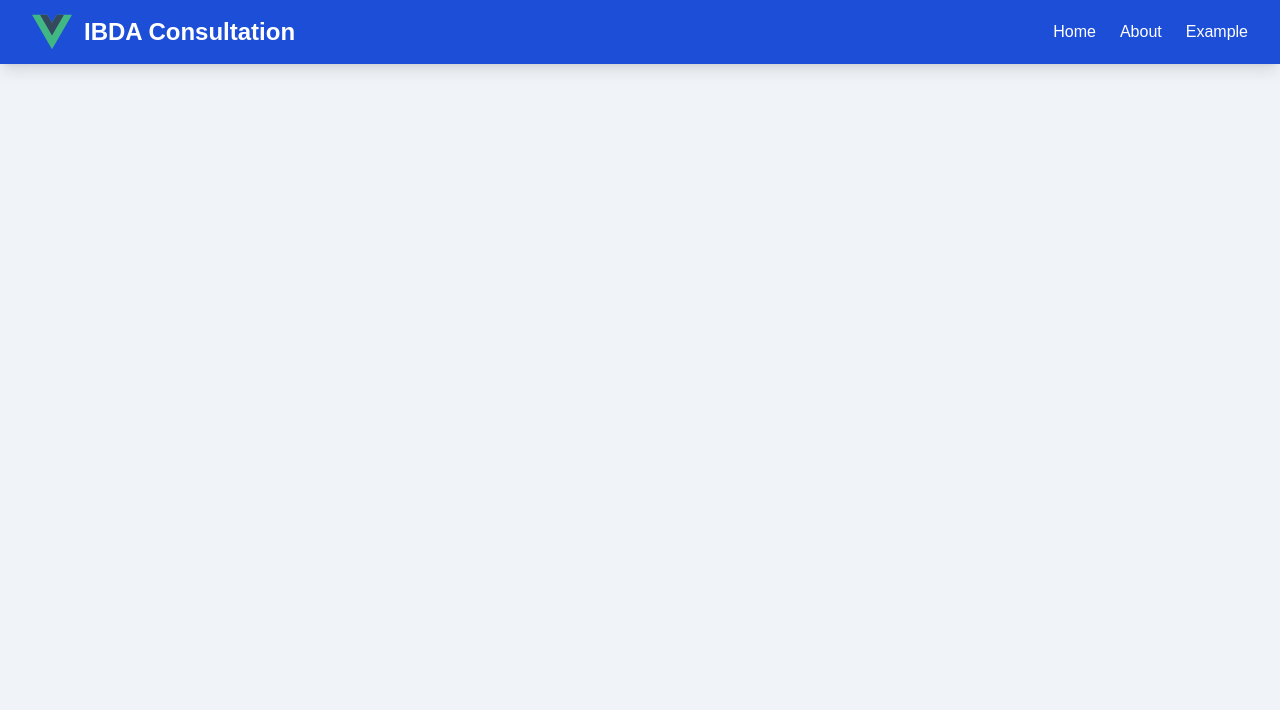
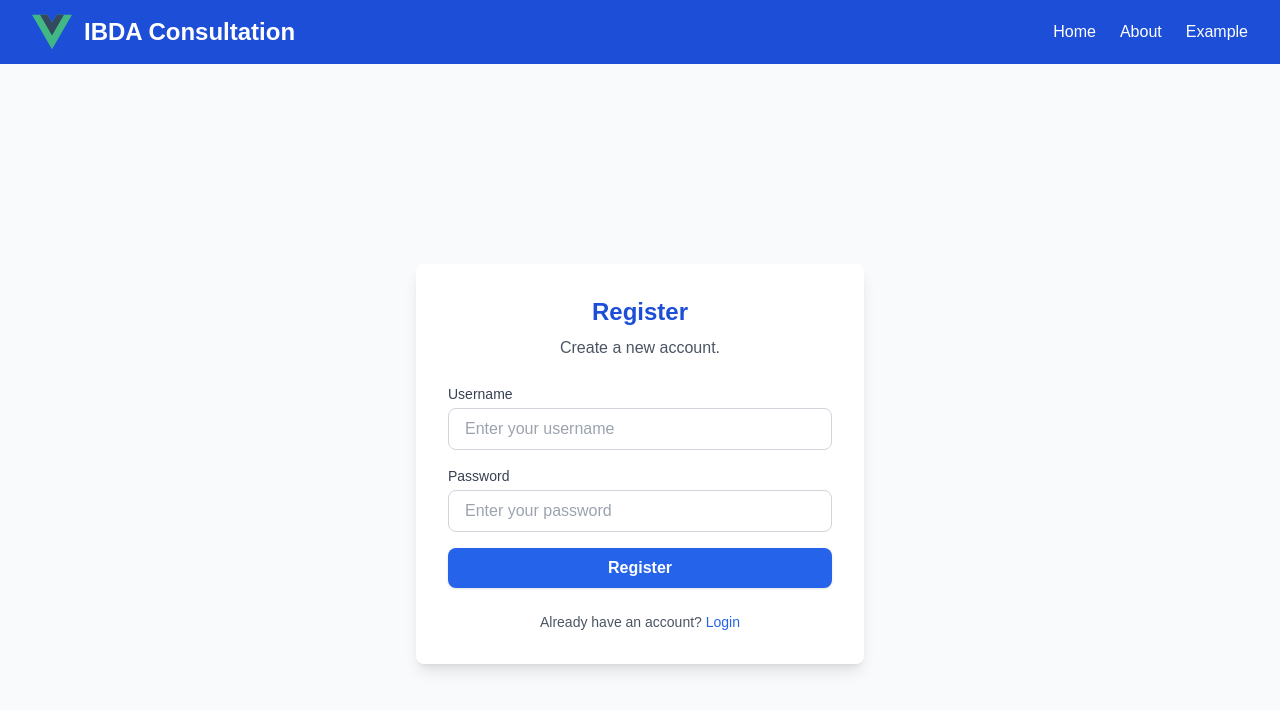
Before and after one commit to 6ill/expense-tracker-vue, a Vue app in the folder client/: page /register in a window 1280 px wide. Shown: the top 710 px of the page. Built offline with nearby package versions, Linux system fonts and the light colour scheme.

Commit message:
bikin halaman register

```diff
--- /dev/null
+++ b/client/src/components/RegisterTemplate.vue
@@ -0,0 +1,82 @@
+<template>
+    <div class="flex items-center justify-center min-h-screen bg-gray-50">
+      <div class="bg-white shadow-lg rounded-lg p-8 max-w-md w-full">
+        <h1 class="text-2xl font-bold text-center text-blue-700">{{ title }}</h1>
+        <p class="text-center text-gray-600 mt-2">{{ description }}</p>
+
+        <form class="mt-6 space-y-4" @submit.prevent="handleRegister">
+          <div>
+            <label for="username" class="block text-sm font-medium text-gray-700">Username</label>
+            <input
+              type="text"
+              id="username"
+              v-model="username"
+              placeholder="Enter your username"
+              class="w-full mt-1 px-4 py-2 border border-gray-300 rounded-lg focus:ring-2 focus:ring-blue-600 focus:outline-none"
+              required
+            />
+          </div>
+          <div>
+            <label for="password" class="block text-sm font-medium text-gray-700">Password</label>
+            <input
+              type="password"
+              id="password"
+              v-model="password"
+              placeholder="Enter your password"
+              class="w-full mt-1 px-4 py-2 border border-gray-300 rounded-lg focus:ring-2 focus:ring-blue-600 focus:outline-none"
+              required
+            />
+          </div>
+          <button
+            type="submit"
+            class="w-full bg-blue-600 text-white font-bold py-2 px-4 rounded-lg shadow hover:bg-blue-700 focus:outline-none focus:ring-2 focus:ring-blue-600"
+          >
+            {{ submitButtonText }}
+          </button>
+        </form>
+
+        <div class="mt-6 text-center">
+          <slot name="footer-links"></slot>
+        </div>
+      </div>
+    </div>
+  </template>
+
+  <script>
+  export default {
+    props: {
+      title: {
+        type: String,
+        default: 'Register'
+      },
+      description: {
+        type: String,
+        default: 'Create a new account.'
+      },
+      submitButtonText: {
+        type: String,
+        default: 'Register'
+      }
+    },
+    data() {
+      return {
+        username: '',
+        password: ''
+      };
+    },
+    methods: {
+      handleRegister() {
+        // Placeholder for register logic
+        if (this.username && this.password) {
+          alert(`Registering with: \nUsername: ${this.username}\nPassword: ${this.password}`);
+        } else {
+          alert('Please fill in all fields.');
+        }
+      }
+    }
+  };
+  </script>
+
+  <style scoped>
+  /* Tambahkan gaya untuk register container */
+  </style>
--- a/client/src/router/index.js
+++ b/client/src/router/index.js
@@ -1,7 +1,7 @@
 import { createRouter, createWebHistory } from 'vue-router'
 import Layout from '../views/Layout.vue';
 import LoginView from '@/views/LoginView.vue';
-import ExamplePage from '../views/example.vue';
+import RegisterView from '@/views/RegisterView.vue'
 
 const routes = [
   {
@@ -19,9 +19,9 @@ const routes = [
         component: () => import('../views/AboutView.vue'),
       },
       {
-        path: '/example',
-        name: 'Example',
-        component: ExamplePage,
+        path: '/register',
+        name: 'Register',
+        component: RegisterView,
       }
     ]
   }
--- a/client/src/views/LoginView.vue
+++ b/client/src/views/LoginView.vue
@@ -8,7 +8,7 @@
       <!-- Footer Links -->
       <p class="text-sm text-gray-600">
         Don't have an account?
-        <a href="/signup" class="text-blue-600 hover:underline">Sign up</a>
+        <a href="/register" class="text-blue-600 hover:underline">Sign up</a>
       </p>
       <p class="text-sm text-gray-600 mt-2">
         Forgot your password?
--- /dev/null
+++ b/client/src/views/RegisterView.vue
@@ -0,0 +1,54 @@
+<template>
+    <RegisterTemplate
+      :title="'Register'"
+      :description="'Create a new account.'"
+      :submitButtonText="'Register'"
+    >
+      <template #footer-links>
+        <!-- Footer Links -->
+        <p class="text-sm text-gray-600">
+          Already have an account?
+          <a href="/login" class="text-blue-600 hover:underline">Login</a>
+        </p>
+      </template>
+    </RegisterTemplate>
+  </template>
+
+  <script>
+  import RegisterTemplate from '@/components/RegisterTemplate.vue';
+
+  export default {
+    components: {
+      RegisterTemplate
+    },
+    data() {
+      return {
+        username: '',
+        password: ''
+      };
+    },
+    methods: {
+      handleRegister() {
+        // Placeholder for register logic
+        if (this.username && this.password) {
+          alert(`Registering with: \nUsername: ${this.username}\nPassword: ${this.password}`);
+        } else {
+          alert('Please fill in all fields.');
+        }
+      }
+    }
+  };
+  </script>
+
+  <style scoped>
+  body {
+    font-family: 'Arial', sans-serif;
+    background-color: #f0f4f8;
+    margin: 0;
+    padding: 0;
+    min-height: 100vh;
+    display: flex;
+    justify-content: center;
+    align-items: center;
+  }
+  </style>
```
